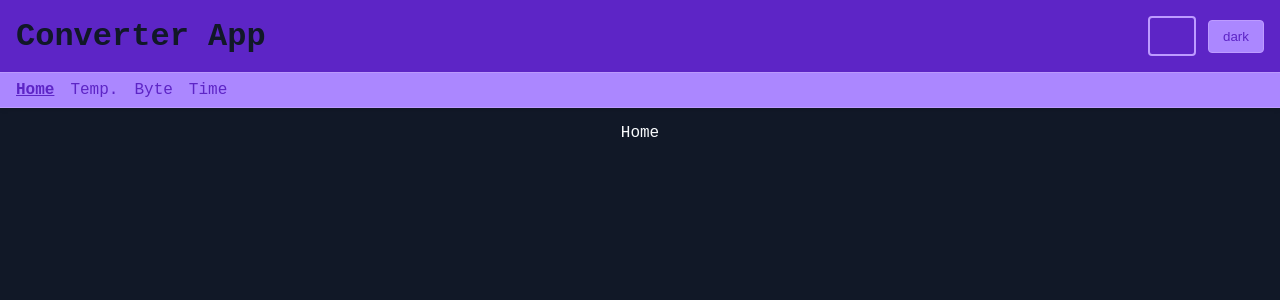
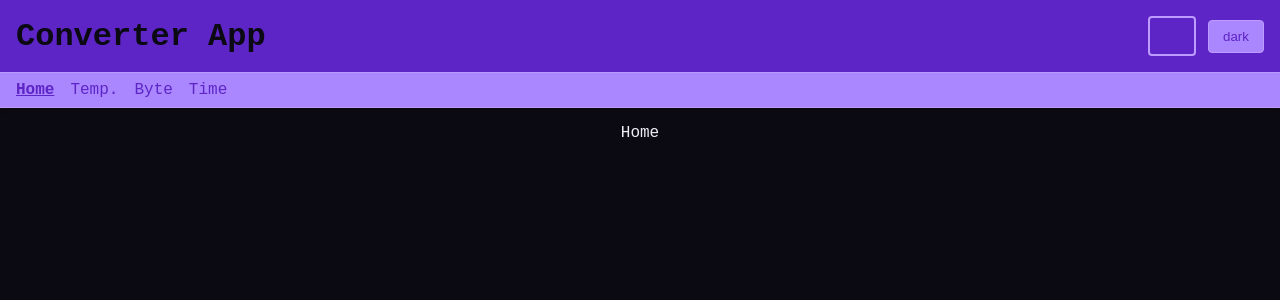
Before and after one commit to Chabloz/WebMobUi53-TP1, a Vue app: page /#home in a window 1280 px wide. Shown: the top 300 px of the page. Built offline with nearby package versions, Linux system fonts and the light colour scheme.

Commit message:
Vibe code color theme changer

```diff
--- a/src/App.vue
+++ b/src/App.vue
@@ -1,5 +1,4 @@
 <script setup>
-  import { watch } from 'vue';
   import TheHeader from './components/TheHeader.vue';
   import TheNav from './components/TheNav.vue';
   import { routes } from './stores/routes';
@@ -24,7 +23,8 @@
 <style>
   :root {
     --color-primary: #5d25c6;
-    --color-bg: #fff;
+    --color-bg: oklch(from var(--color-primary) 98% 0.01 h);
+    --color-text: oklch(from var(--color-primary) 20% 0.02 h);
     --color-secondary: oklch(from var(--color-primary) calc(l + 0.28) c h);
     --color-border: oklch(from var(--color-primary) calc(l + 0.34) c h);
   }
@@ -35,15 +35,16 @@
     margin: 0;
     padding: 0;
     background-color: var(--color-bg);
+    color: var(--color-text);
     font-family: monospace, sans-serif;
   }
   body[data-theme="dark"] {
-    --color-bg: #111827;
-    color: #f8fafc;
+    --color-bg: oklch(from var(--color-primary) 15% 0.02 h);
+    --color-text: oklch(from var(--color-primary) 95% 0.01 h);
   }
   body[data-theme="light"] {
-    --color-bg: #fff;
-    color: #111827;
+    --color-bg: oklch(from var(--color-primary) 98% 0.01 h);
+    --color-text: oklch(from var(--color-primary) 20% 0.02 h);
   }
   main {
     padding: 1rem;
```
